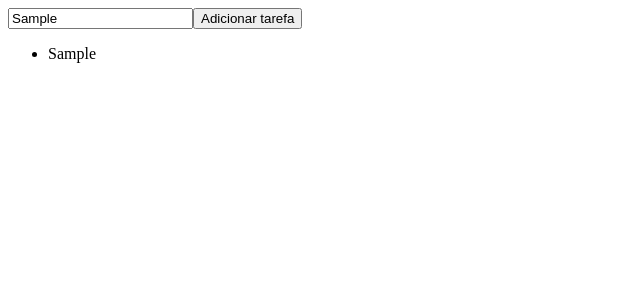
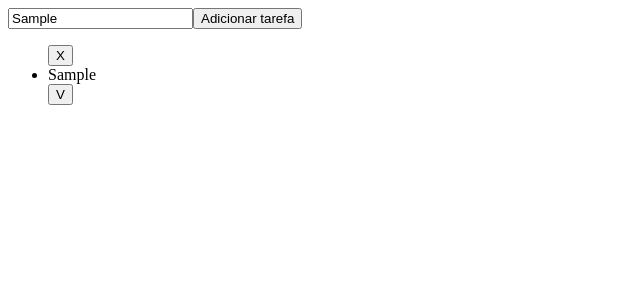
Before and after one commit to F4ELL/React-To-Do, a React (Create React App) app: page / in a window 1280 px wide. Both pictures are taken after typing "Sample" into the empty fields and a click on the button "Adicionar tarefa". Shown: the top 300 px of the page, without its empty margins (0-640 px from the left). Built offline with nearby package versions, Linux system fonts and the light colour scheme.

Commit message:
feat: create buttons

```diff
--- a/src/App.js
+++ b/src/App.js
@@ -8,14 +8,18 @@ function App() {
   const [ listTasks, setListTasks ] = useState([]);
 
   const createTask = () => {
-    setListTasks(listTasks => [...listTasks, {id: listTasks.length, title: task, isCompleted: false}]);
+    if(task === ''){
+      alert("Digite uma tarefa!");
+    } else{
+      setListTasks(listTasks => [...listTasks, {id: listTasks.length, title: task, isCompleted: false}]);
+    }
   }
 
   return (
     <>
       <Inputbar handleTextTask={setTask}/>
       <Button textButton="Adicionar tarefa" handleButton={() => createTask()} />
-      <List allTasks={listTasks}/>
+      <List allTasks={listTasks} />
     </>
   );
 }
--- /dev/null
+++ b/src/components/Check/StyledCheck.js
@@ -0,0 +1,5 @@
+import styled from 'styled-components';
+
+export const StyledCheck = styled.button`
+
+`;
--- /dev/null
+++ b/src/components/Check/index.js
@@ -0,0 +1,12 @@
+import React from 'react'
+import { StyledCheck } from './StyledCheck'
+
+function Check() {
+    return (
+        <>
+            <StyledCheck>V</StyledCheck>
+        </>
+    )
+}
+
+export default Check
--- /dev/null
+++ b/src/components/Delete/StyledDelete.js
@@ -0,0 +1,5 @@
+import styled from 'styled-components';
+
+export const StyledDelete = styled.button`
+
+`;
--- /dev/null
+++ b/src/components/Delete/index.js
@@ -0,0 +1,12 @@
+import React from 'react'
+import { StyledDelete } from './StyledDelete'
+
+const Delete = () => {
+    return (
+        <>
+            <StyledDelete>X</StyledDelete>
+        </>
+    )
+}
+
+export default Delete
--- a/src/components/List/index.js
+++ b/src/components/List/index.js
@@ -1,4 +1,6 @@
 import React from 'react'
+import Check from '../Check';
+import Delete from '../Delete';
 import { StyledList } from './StyledList';
 
 export const List = ({ allTasks }) => {
@@ -8,7 +10,11 @@ export const List = ({ allTasks }) => {
                 {allTasks.map((task, index) => (
                     <>
                     {!task.isCompleted &&
-                        <li key={index}>{task.title}</li>
+                        <>
+                            <Delete />
+                            <li key={index}>{task.title}</li>
+                            <Check />
+                        </>
                     }
                     </>
                 ))}
```
